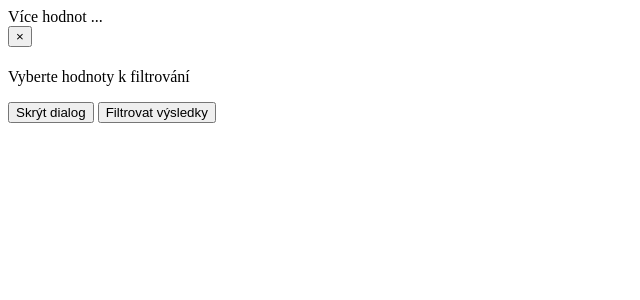
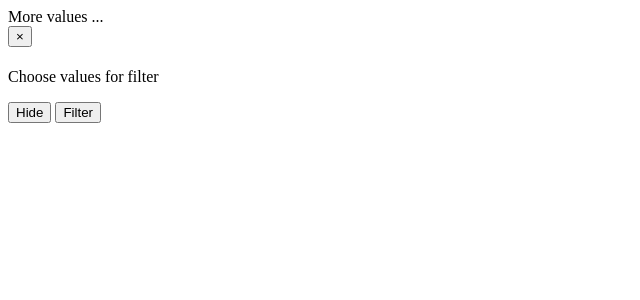
Before and after one commit to mesemus/fedoralink, a Django app: template fedoralink/templates/fedoralink/facet.html in a window 1280 px wide. Shown: the top 300 px of the page, without its empty margins (0-640 px from the left). Run offline with Django 3.2, Linux system fonts and the light colour scheme; the template is opened without the code that fills it, so the values that code supplies are empty; some libraries are stand-ins or nearby versions.

Commit message:
Changes from czech language to english language

```diff
--- a/fedoralink/common_namespaces/dc.py
+++ b/fedoralink/common_namespaces/dc.py
@@ -3,7 +3,7 @@
 
 from fedoralink.indexer.fields import IndexedLanguageField, IndexedTextField, IndexedDateField
 from fedoralink.indexer.models import IndexableFedoraObject
-from fedoralink.type_manager import FedoraTypeManager
+
 
 
 #
--- a/fedoralink/templates/fedoralink/facet.html
+++ b/fedoralink/templates/fedoralink/facet.html
@@ -36,7 +36,7 @@
         </div>
         {% if not selected_values %}
             <div class="panel-footer">
-                <a data-toggle="modal" data-target="#__facet_dialog_{{ esc_id }}">{% trans "Více hodnot ..." %}</a>
+                <a data-toggle="modal" data-target="#__facet_dialog_{{ esc_id }}">{% trans "More values ..." %}</a>
             </div>
 
         {% endif %}
@@ -51,7 +51,7 @@
                 <h4 class="modal-title"><i class="fa fa-fw fa-search"></i> {{ name }}</h4>
             </div>
             <div class="modal-body">
-                <p>{% trans "Vyberte hodnoty k filtrování" %}</p>
+                <p>{% trans "Choose values for filter" %}</p>
                 <div class="facet-selection-dialog-list">
                     {% for value in all_values %}
                         {% if value.1 %}
@@ -73,8 +73,8 @@
                 </div>
             </div>
             <div class="modal-footer">
-                <button type="button" class="btn btn-default" data-dismiss="modal">{% trans "Skrýt dialog" %}</button>
-                <button type="submit" class="btn btn-primary">{% trans "Filtrovat výsledky" %}</button>
+                <button type="button" class="btn btn-default" data-dismiss="modal">{% trans "Hide" %}</button>
+                <button type="submit" class="btn btn-primary">{% trans "Filter" %}</button>
             </div>
         </div>
     </div>
--- a/fedoralink/templates/fedoralink/indexer_view.html
+++ b/fedoralink/templates/fedoralink/indexer_view.html
@@ -7,9 +7,9 @@
     <div class="row space-below">
         <div class="col-lg-8">
             <div class="input-group">
-              <input type="text" class="form-control" id="searchstring" name=searchstring placeholder="{% trans "Hledaný text" %}" value="{{ searchstring }}">
+              <input type="text" class="form-control" id="searchstring" name=searchstring placeholder="{% trans "Text to search" %}" value="{{ searchstring }}">
               <span class="input-group-btn">
-                    <button class="btn btn-default" type="submit">{% trans "Hledat" %}</button>
+                    <button class="btn btn-default" type="submit">{% trans "Search" %}</button>
               </span>
             </div>
         </div>
@@ -29,7 +29,7 @@
     <div class="panel panel-default facet-box ordering-box">
         <div class="panel-heading">
             <h4>
-                <i class="fa fa-fw fa-sort-alpha-asc"></i> {% trans "Řazení dle" %}
+                <i class="fa fa-fw fa-sort-alpha-asc"></i> {% trans "Sort by" %}
             </h4>
         </div>
         <div class="panel-body">
--- a/fedoralink/templates/fedoralink/partials/detail_view.html
+++ b/fedoralink/templates/fedoralink/partials/detail_view.html
@@ -1,8 +1,8 @@
 {% load fedoralink_tags %}
 
 <div class="row">
-    <div class="col-md-3 nazev_property">{{ name }}</div>
-    <div class="col-md-9 hodnota_property">
+    <div class="col-md-3 property_name">{{ name|rdf2lang }}</div>
+    <div class="col-md-9 property_value">
         {{ value|rdf2lang }}
     </div>
 </div>
--- a/fedoralink/templates/fedoralink/partials/link_view.html
+++ b/fedoralink/templates/fedoralink/partials/link_view.html
@@ -5,9 +5,8 @@
 {% for link in links %}
 <div class="row document">
     <div class="col-md-12"><a href="{{ link.id|id_from_path }}">
-        blah
         <h3>{{ link.title|rdf2lang|escape }}</h3></a></div>
-    <div class="col-md-3">{% trans "Autor" %}:</div>
+    <div class="col-md-3">{% trans "Author" %}:</div>
     <div class="col-md-9">{{ link.creator }}</div>
 </div>
 {% endfor %}
```
